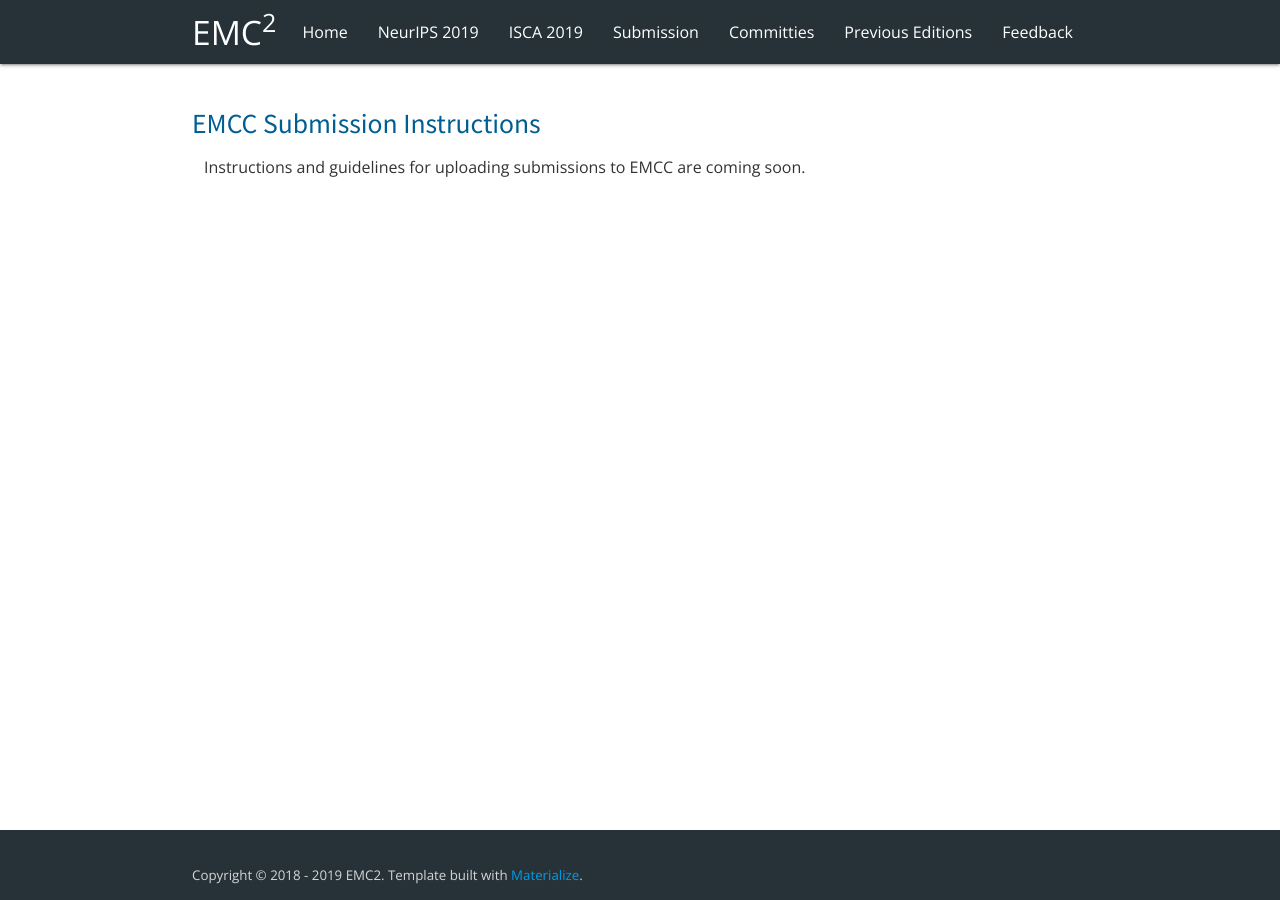
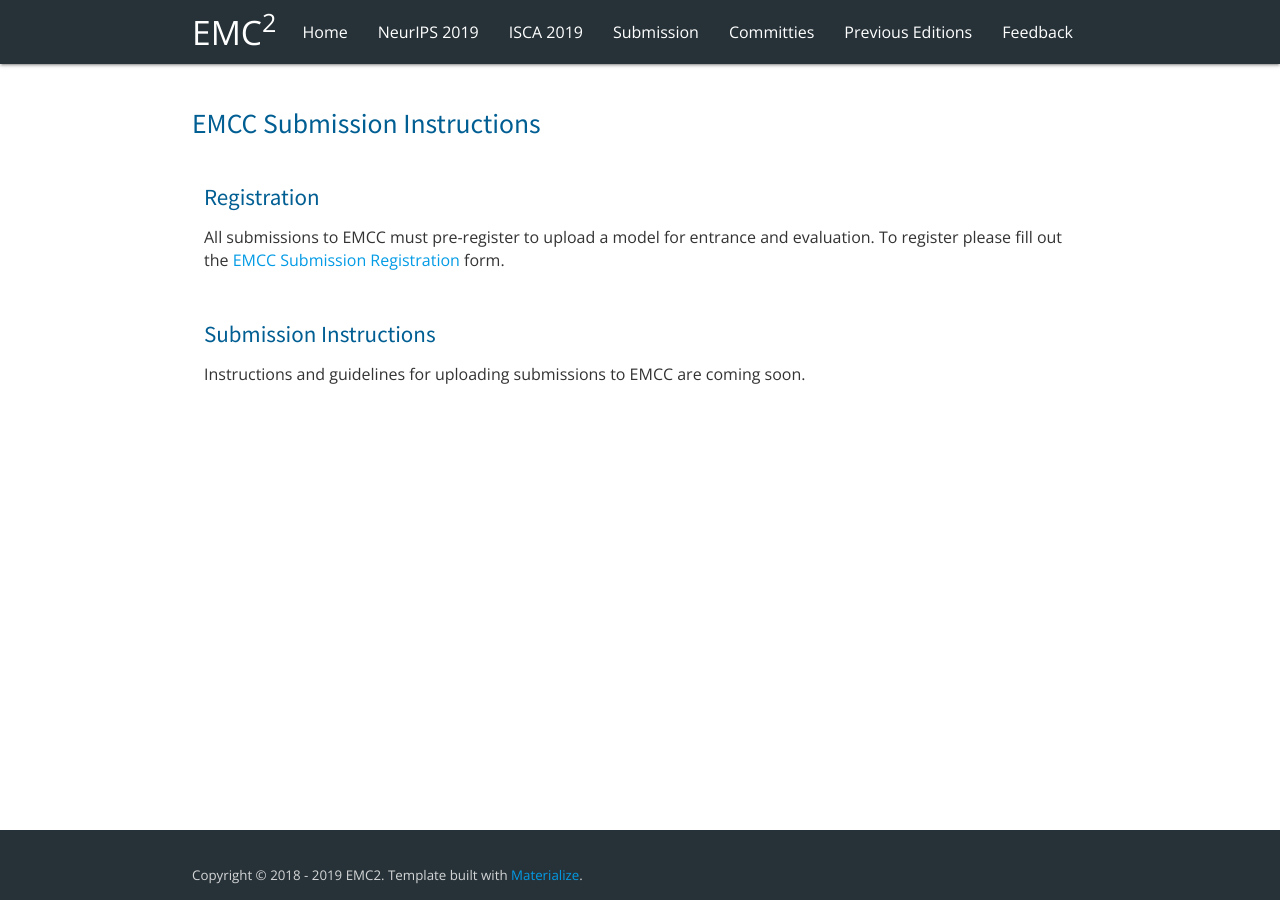
Before and after one commit to mgoldfar/emc2-web, a Jekyll site: the page built from submission-emcc.html, in a window 1280 px wide. Built offline with Jekyll 4.4.1, drawn with Linux system fonts in a browser that asks for light colours.

Commit message:
Added EMCC registration form and link to it on the submission page.

```diff
--- /dev/null
+++ b/emcc-register.html
@@ -0,0 +1,6 @@
+---
+layout: default
+permalink: /emcc-register
+---
+<iframe src="https://docs.google.com/forms/d/e/1FAIpQLSc4qaE40dSc_PqajyYGrp7cYnIN3ZqbuDe50VrAuQvojpc0Fg/viewform?embedded=true"
+        width="640" height="2349" frameborder="0" marginheight="0" marginwidth="0">Loading…</iframe>
--- a/submission-emcc.html
+++ b/submission-emcc.html
@@ -6,6 +6,15 @@ permalink: /submission-emcc
 
 <div class="row">
     <div class="col s12">
+        <h4 class="header">Registration</h4>
+        All submissions to EMCC must pre-register to upload a model for entrance and evaluation.
+        To register please fill out the <a href="/emcc-register">EMCC Submission Registration</a> form.
+    </div>
+</div>
+
+<div class="row">
+    <div class="col s12">
+        <h4 class="header">Submission Instructions</h4>
         Instructions and guidelines for uploading submissions to EMCC are coming soon.
     </div>
 </div>
```
Also changed, not shown: submission.html (+8 -0 lines).
